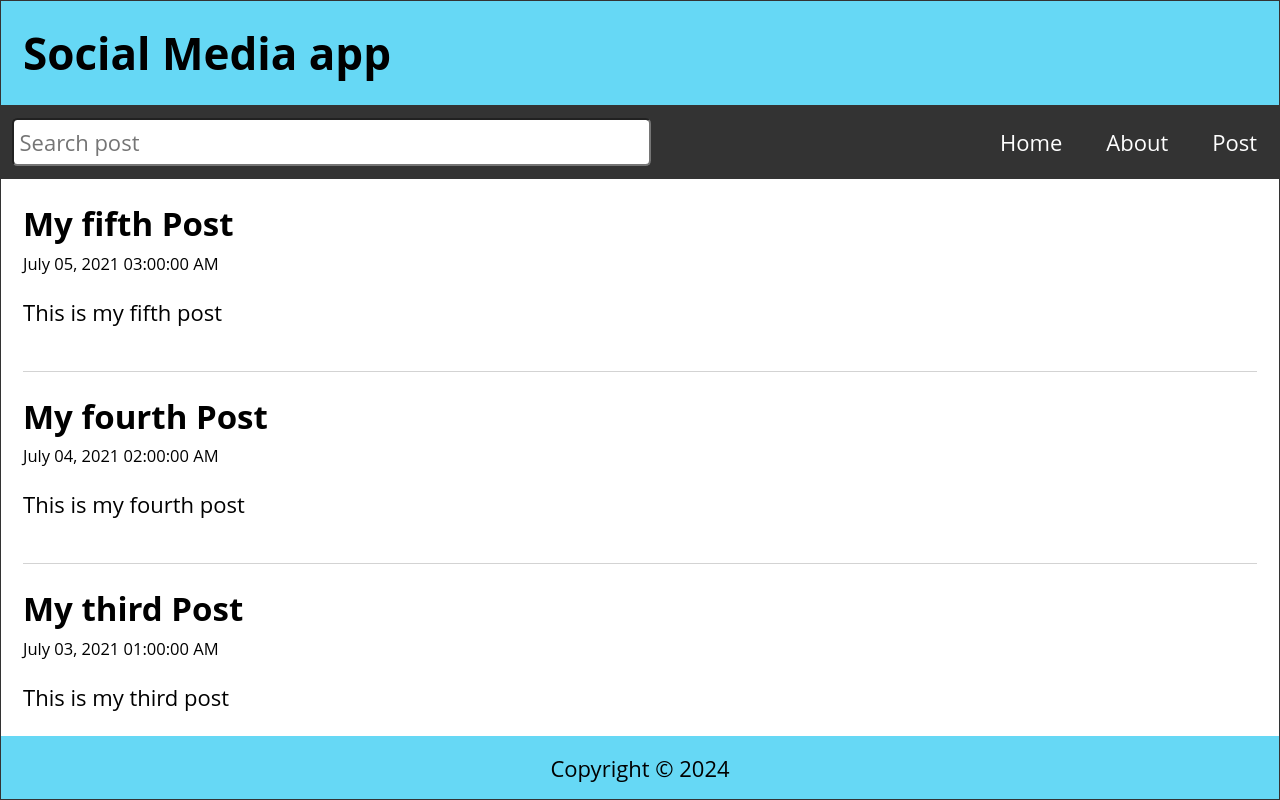
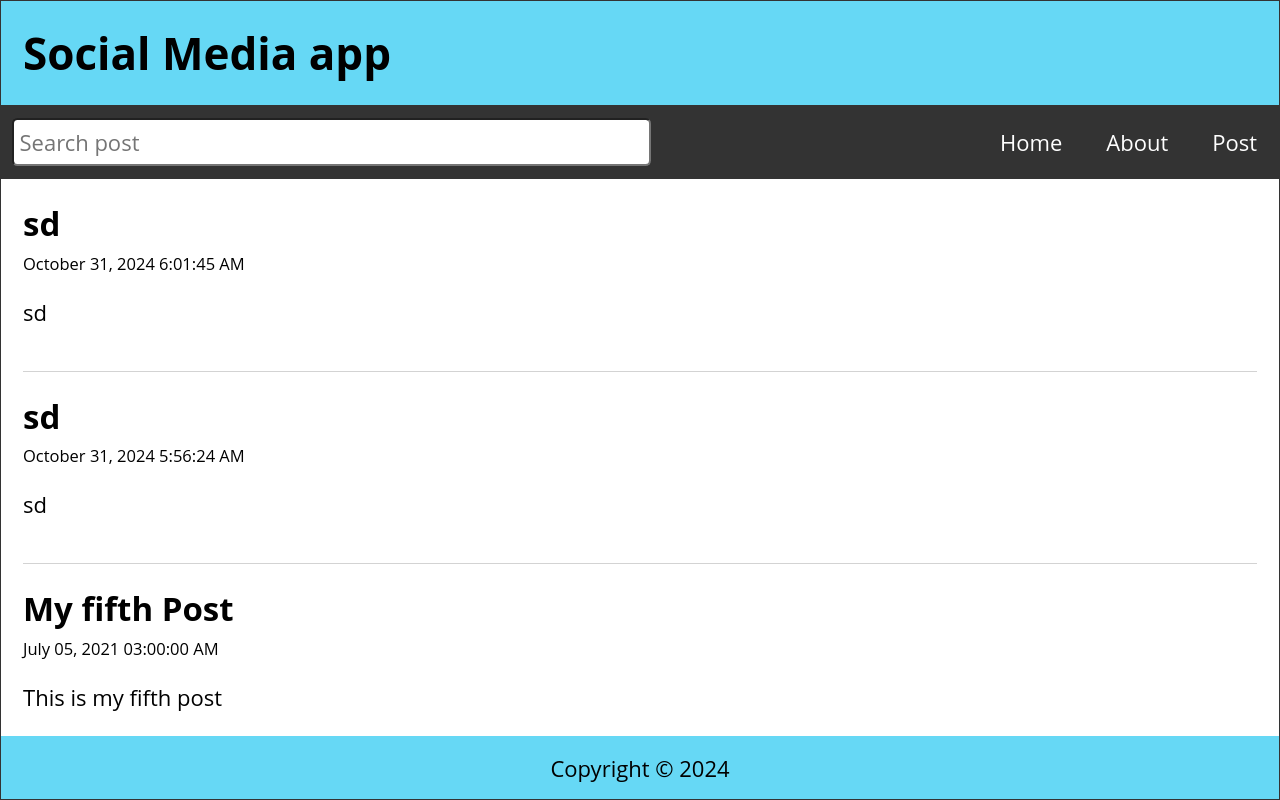
Before and after one commit to Daveram1714/Socialmedia-app, a React (Create React App) app: page / in a window 1280 px wide. Built offline with nearby package versions, Linux system fonts and the light colour scheme; data requests are answered from the project's data file.

Commit message:
logical error as Int is acting as string

```diff
--- a/data/db.json
+++ b/data/db.json
@@ -1,34 +1,46 @@
 {
-    "posts":[
+  "posts": [
     {
-            "id" : 1,
-            "title" : "My first post",
-            "datetime" : "July 01,2021 11: 17 : 36 AM",
-            "body" : "Make a wish"
+      "id": "1",
+      "title": "My first post",
+      "datetime": "July 01,2021 11: 17 : 36 AM",
+      "body": "Make a wish"
     },
     {
-          "id": 2,
+      "id": "2",
       "title": "My second Post",
       "datetime": "July 02, 2021 12:00:00 AM",
       "body": "This is my second post"
     },
     {
-          "id": 3,
+      "id": "3",
       "title": "My third Post",
       "datetime": "July 03, 2021 01:00:00 AM",
       "body": "This is my third post"
     },
     {
-          "id": 4,
+      "id": "4",
       "title": "My fourth Post",
       "datetime": "July 04, 2021 02:00:00 AM",
       "body": "This is my fourth post"
     },
     {
-          "id": 5,
+      "id": "5",
       "title": "My fifth Post",
       "datetime": "July 05, 2021 03:00:00 AM",
       "body": "This is my fifth post"
+    },
+    {
+      "id": "51",
+      "title": "sd",
+      "datetime": "October 31, 2024 5:56:24 AM",
+      "body": "sd"
+    },
+   {
+      "id": 52,
+      "title": "sd",
+      "datetime": "October 31, 2024 6:01:45 AM",
+      "body": "sd"
     }
   ]
 }
--- a/src/App.js
+++ b/src/App.js
@@ -52,33 +52,57 @@ useEffect(() => {
 
 
 
+// const handelSubmit = async (e) => {
+//   e.preventDefault()
+//   const id = posts.length ? posts[posts.length -1 ].id +1 : 1 ;
+//   const datetime = format(new Date() , "MMMM dd, yyyy pp")
+//   const newpost = {
+//     id ,
+//     title : postTitle,
+//     datetime,
+//     body : postBody
+//   } ;
+//   try {
+//     const responce = await api.post("/posts" , newpost)
+//     const allpost = [...posts,responce.data];
+//     setPosts(allpost)
+//     setPostTitle('')
+//     setPostBody('')
+//     navigate('/')
+//   } catch (error) {
+//       console.log(`Error :${error.responce}`);
+//   }
+// }
+
 const handelSubmit = async (e) => {
   e.preventDefault()
-  const id = posts.length ? posts[posts.length -1 ].id +1 : 1 ;
+  const id = posts.length ? parseInt(posts[posts.length - 1].id) + 1 : 1;
   const datetime = format(new Date() , "MMMM dd, yyyy pp")
 
   const newpost = {
-    id ,
-    title : postTitle,
-    datetime,
-    body : postBody
-  } ;
+      id,
+      title: postTitle,
+      datetime,
+      body: postBody
+  };
+
+  console.log('Attempting to post:', newpost); // Debug log
 
   try {
-    const responce = await api.post("/posts" , newpost)
-    const allpost = [...posts,responce];
-    setPosts(allpost)
-    setPostTitle('')
-    setPostBody('')
-    navigate('/')
+      const response = await api.post("/posts", newpost)
+      console.log('Response:', response.data); // Debug log
+      const allpost = [...posts, response.data];
+      setPosts(allpost)
+      setPostTitle('')
+      setPostBody('')
+      navigate('/')
   } catch (error) {
-
-      console.log(`Error :${error.responce}`);
-
-
+      console.log('Error details:', {
+          message: error.message,
+          response: error.response
+      });
   }
 }
-
 
 
 
```
Lines whose indentation alone changed are shown as unchanged.
